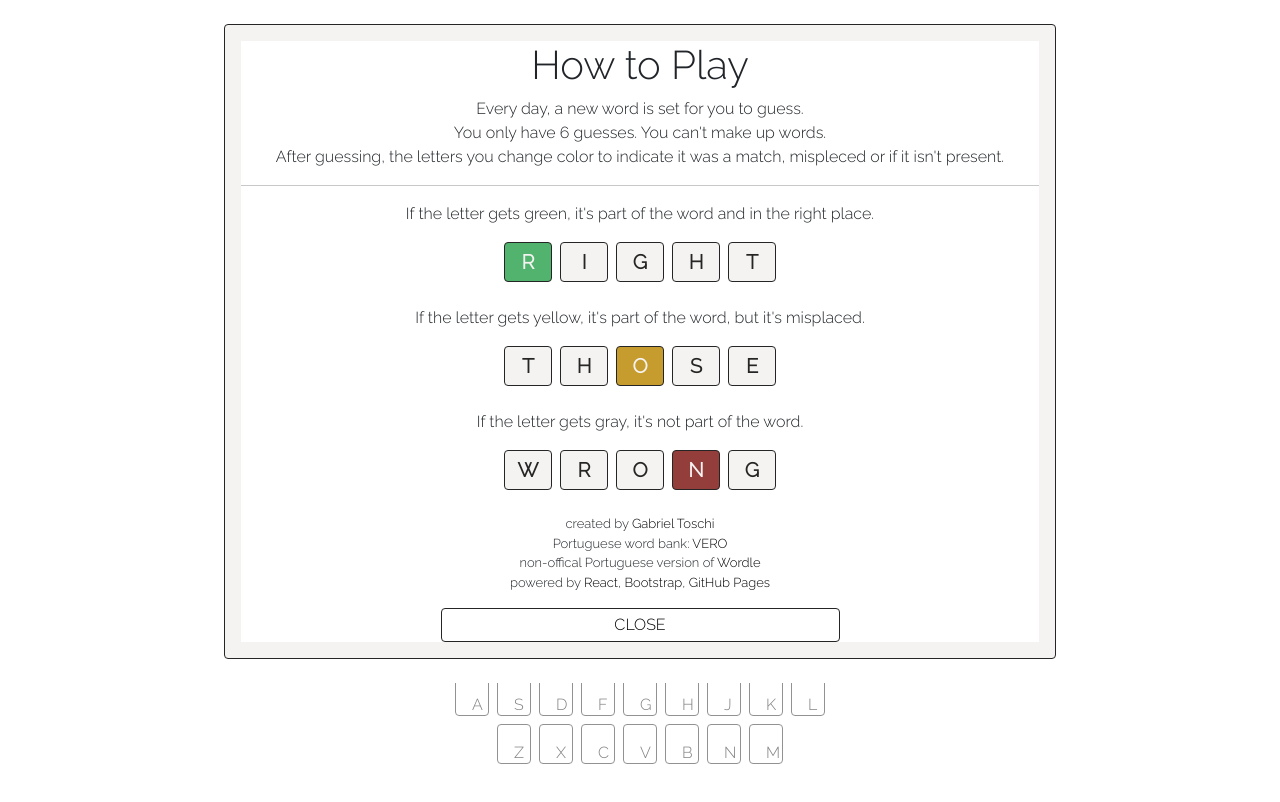
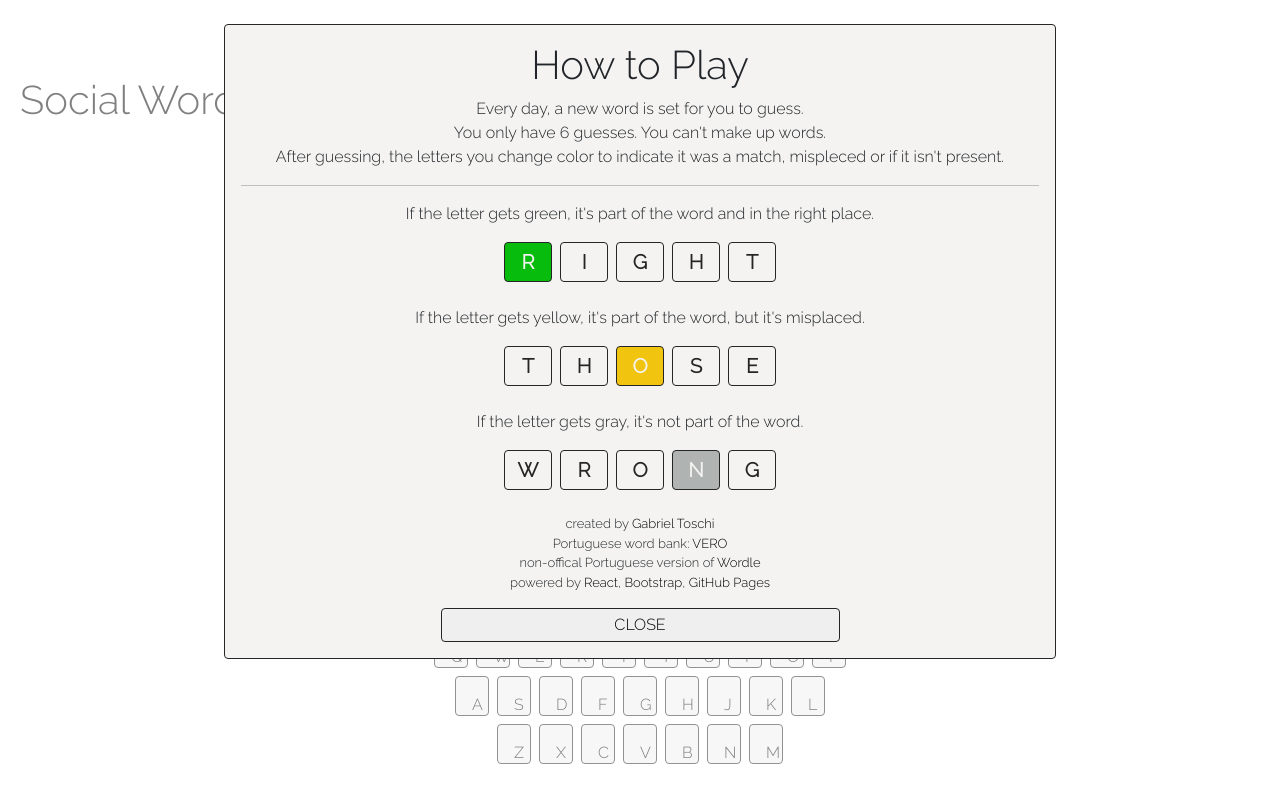
Before and after one commit to leticianardi/final--socialwordle, a React (Create React App) app in the folder client/: page /play in a window 1280 px wide. Both pictures are taken after a click on the button 493 px from the left and 187 px from the top of the page. Shown: the top 802 px of the page. Built offline with nearby package versions, Linux system fonts and the light colour scheme.

Commit message:
fixing styles

```diff
--- a/client/src/styles/EndGameScreen.css
+++ b/client/src/styles/EndGameScreen.css
@@ -4,7 +4,7 @@
 }
 
 .win-text {
-  color: #51b36e;
+  color: #07bc0c;
 }
 
 .win-text.colorblind {
--- a/client/src/styles/GuessLetterView.css
+++ b/client/src/styles/GuessLetterView.css
@@ -21,7 +21,7 @@
 
 .wrong {
   border: 1px solid #252525;
-  background-color: #943e3c;
+  background-color: #afb3b2;
   color: #f4f3f1;
 }
 
@@ -31,7 +31,7 @@
 
 .right {
   border: 1px solid #252525;
-  background-color: #51b36e;
+  background-color: #07bc0c;
   color: #f4f3f1;
 }
 
@@ -42,7 +42,7 @@
 
 .displaced {
   border: 1px solid #252525;
-  background-color: #c79c2e;
+  background-color: #f1c40f;
   color: #f4f3f1 !important;
 }
 
--- a/client/src/styles/Header.css
+++ b/client/src/styles/Header.css
@@ -1,8 +1,7 @@
-* {
-  background-color: white;
-}
 .header-button {
+  background-color: #f4f3f1;
   border: solid 1px #252525;
+
   font-size: 150%;
   padding: 5px;
 }
@@ -10,15 +9,14 @@
 .app-name {
   font-family: 'Raleway', sans-serif;
   font-size: 270%;
-  font-weight: bold;
 }
 
 .letter-green {
-  color: #51b36e;
+  color: #07bc0c;
 }
 
 .letter-green.colorblind {
-  color: #2271B2;
+  color: #2271b2;
 }
 
 .letter-red {
@@ -30,9 +28,9 @@
 }
 
 .letter-yellow {
-  color: #c79c2e;
+  color: #f1c40f;
 }
 
 .letter-yellow.colorblind {
-  color: #D55E00;
+  color: #d55e00;
 }
--- a/client/src/styles/KeyboardButton.css
+++ b/client/src/styles/KeyboardButton.css
@@ -14,7 +14,7 @@
 }
 
 .right {
-  background-color: #51b36e;
+  background-color: #07bc0c;
   color: #f4f3f1;
 }
 
@@ -23,7 +23,7 @@
 }
 
 .right:disabled {
-  background-color: rgba(81, 179, 110, 0.65);
+  background-color: #07bc0c;
 }
 
 .right.colorblind:disabled {
@@ -31,7 +31,7 @@
 }
 
 .wrong {
-  background-color: #943e3c;
+  background-color: #afb3b2;
   color: #f4f3f1;
 }
 
@@ -40,7 +40,7 @@
 }
 
 .wrong:disabled {
-  background-color: rgba(148, 62, 60, 0.65);
+  background-color: #afb3b2;
 }
 
 .wrong.colorblind:disabled {
@@ -48,7 +48,7 @@
 }
 
 .displaced {
-  background-color: #c79c2e;
+  background-color: #f1c40f;
   color: #f4f3f1;
 }
 
@@ -57,7 +57,7 @@
 }
 
 .displaced:disabled {
-  background-color: rgba(199, 156, 46, 0.65)
+  background-color: #f1c40f
 }
 
 .displaced.colorblind:disabled {
--- a/client/src/styles/StatisticsView.css
+++ b/client/src/styles/StatisticsView.css
@@ -3,7 +3,7 @@
 }
 
 .graph-bar {
-  background-color: #51b36e;
+  background-color: #07bc0c;
   color: #f4f3f1;
   font-weight: bolder;
 }
```
